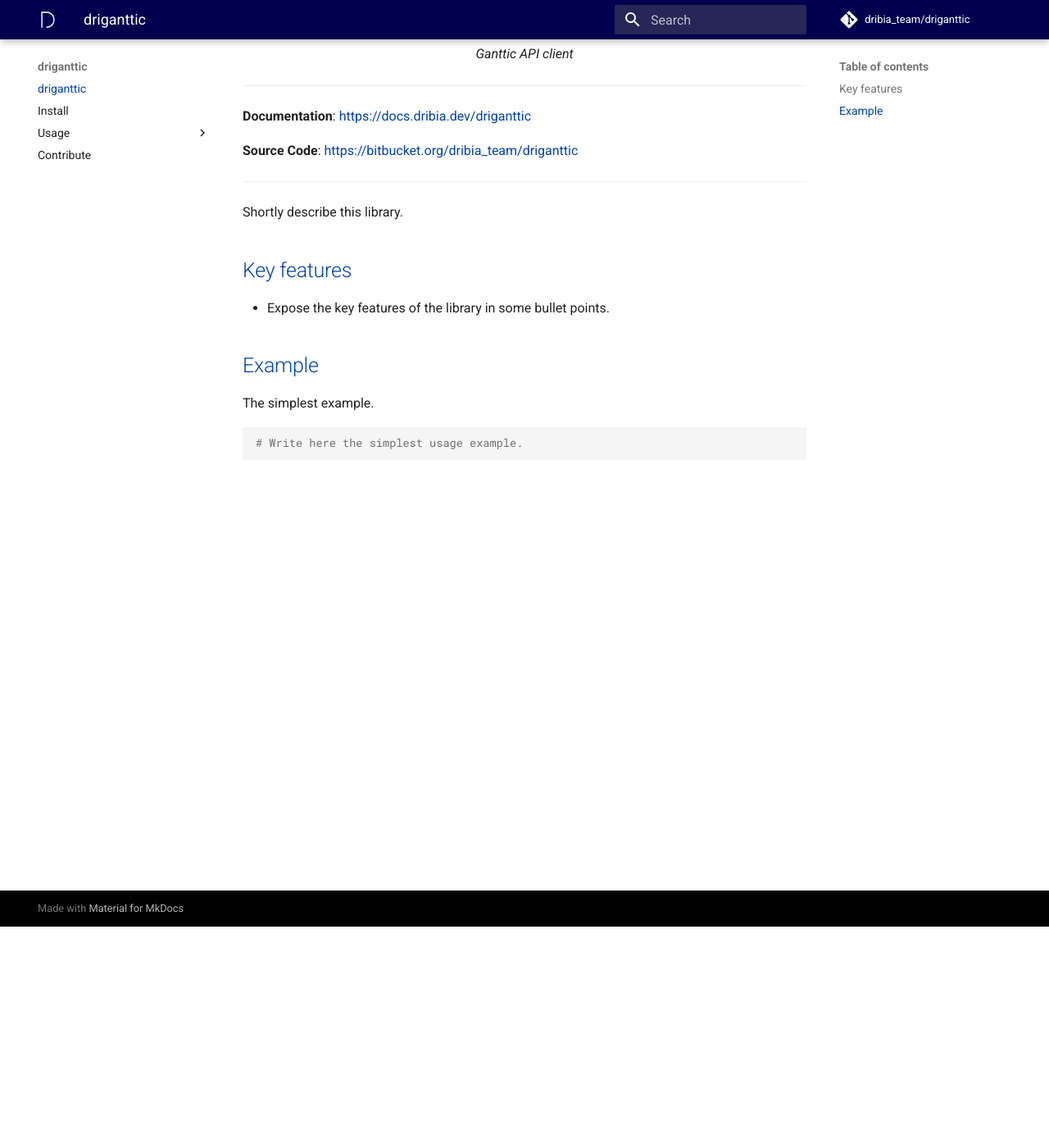
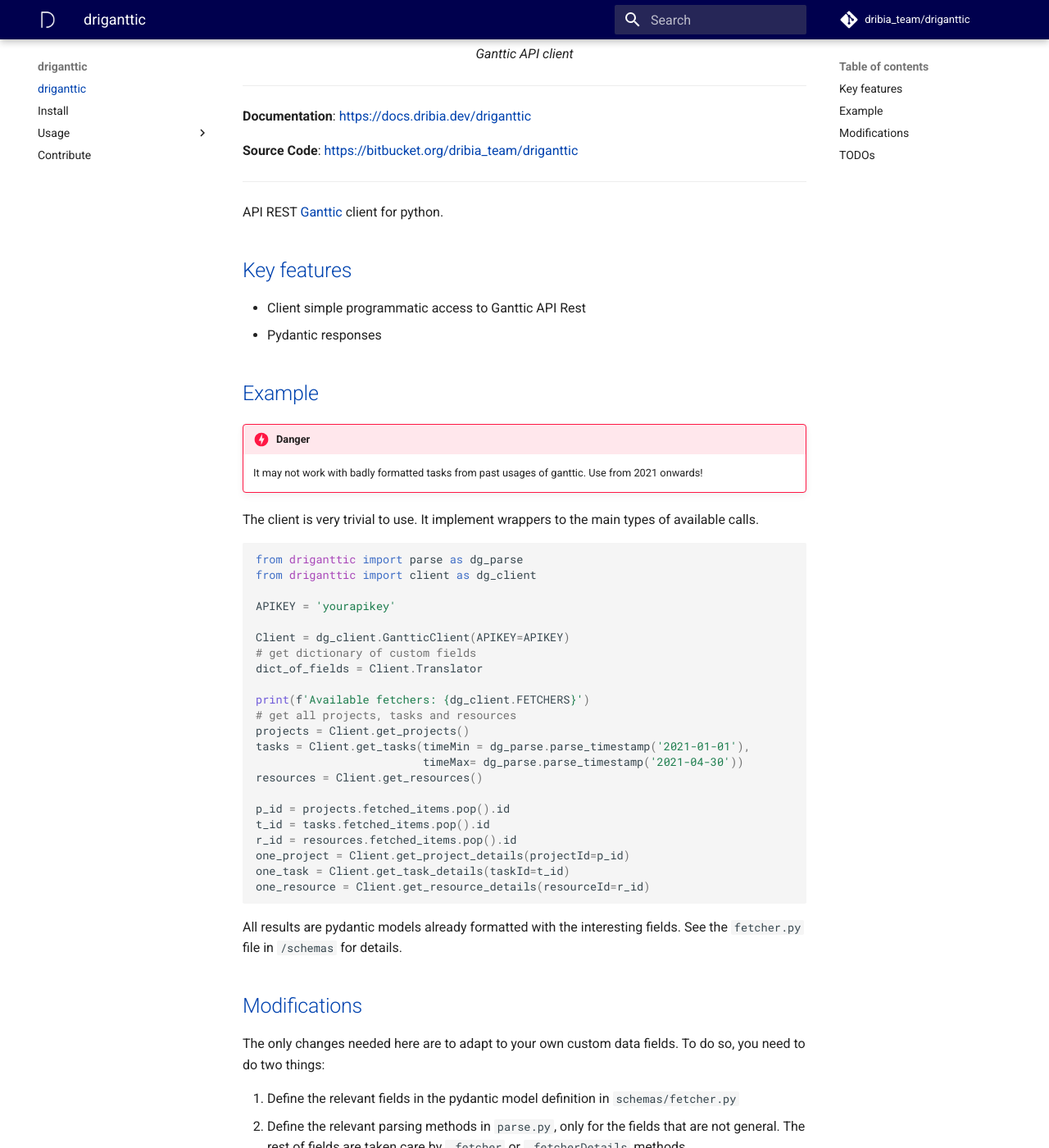
Before and after one commit to dribia/driganttic, an MkDocs documentation site: the page built from docs/index.md, in a window 1280 px wide and 1400 px high, scrolled down 270 px. Shown: the whole window at 82% size. Built offline with MkDocs 1.6.1 and Material for MkDocs 9.7.7, drawn with Linux system fonts in a browser that asks for light colours; some of the changed text lies outside the part shown; grey boxes are pictures that could not be loaded.

Commit message:
Much better docs

````diff
--- a/docs/index.md
+++ b/docs/index.md
@@ -36,16 +36,55 @@ https://bitbucket.org/dribia_team/driganttic</a>
 
 ---
 
-Shortly describe this library.
+API REST [Ganttic](https://www.ganttic.com/helpdesk/api) client for python.
 
 ## Key features
 
-* Expose the key features of the library in some bullet points.
+* Client simple programmatic access to Ganttic API Rest
+* Pydantic responses
 
 ## Example
 
-The simplest example.
+!!! danger
+    It may not work with badly formatted tasks from past usages of ganttic. Use from 2021 onwards!
 
+The client is very trivial to use. It implement wrappers to the main types of available calls.
 ```python
-# Write here the simplest usage example.
+from driganttic import parse as dg_parse
+from driganttic import client as dg_client
+
+APIKEY = 'yourapikey'
+
+Client = dg_client.GantticClient(APIKEY=APIKEY)
+# get dictionary of custom fields
+dict_of_fields = Client.Translator
+
+print(f'Available fetchers: {dg_client.FETCHERS}')
+# get all projects, tasks and resources
+projects = Client.get_projects()
+tasks = Client.get_tasks(timeMin = dg_parse.parse_timestamp('2021-01-01'),
+                         timeMax= dg_parse.parse_timestamp('2021-04-30'))
+resources = Client.get_resources()
+
+p_id = projects.fetched_items.pop().id
+t_id = tasks.fetched_items.pop().id
+r_id = resources.fetched_items.pop().id
+one_project = Client.get_project_details(projectId=p_id)
+one_task = Client.get_task_details(taskId=t_id)
+one_resource = Client.get_resource_details(resourceId=r_id)
 ```
+All results are pydantic models already formatted with the interesting fields.
+See the `fetcher.py` file in `/schemas` for details.
+
+## Modifications
+
+The only changes needed here are to adapt to your own custom data fields.
+To do so, you need to do two things:
+
+1. Define the relevant fields in the pydantic model definition in `schemas/fetcher.py`
+2. Define the relevant parsing methods in `parse.py`, only for the fields that are not general. The rest of fields are taken care by `_fetcher` or `_fetcherDetails` methods.
+
+
+## TODOs
+
+- [ ] Implement modify, create and delete methods
--- a/mkdocs.yml
+++ b/mkdocs.yml
@@ -15,12 +15,14 @@ nav:
   - driganttic: index.md
   - Install: install.md
   - Usage:
-    - usage/intro.md
+    - usage/howto.md
   - Contribute: contribute.md
 extra_css:
 - stylesheets/extra.css
 
 markdown_extensions:
+- pymdownx.tasklist:
+    custom_checkbox: true
 - markdown.extensions.codehilite:
     guess_lang: false
 - toc:
````
Also changed, not shown: README.md (+0 -1 lines), docs/usage/howto.md (added, +37 -0 lines), docs/usage/intro.md (deleted).
